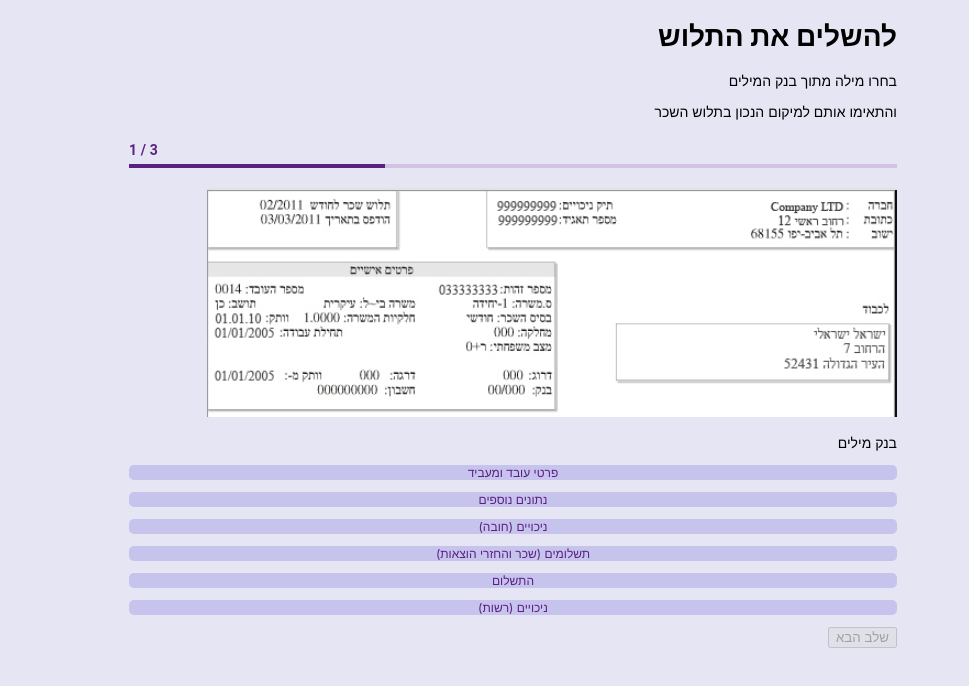
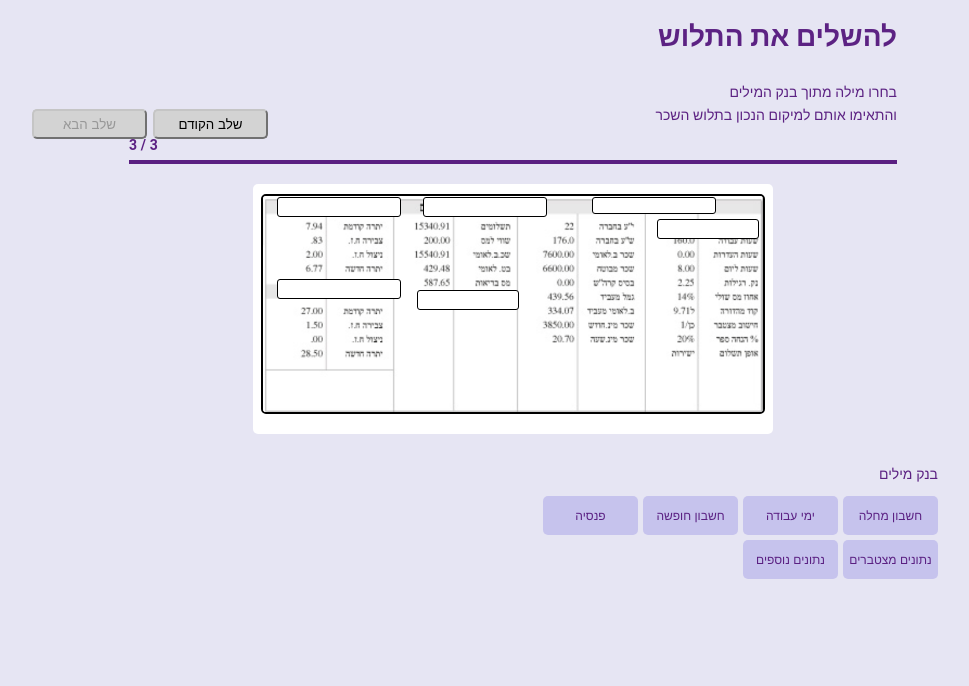
Before and after one commit to RoyDovrat/Financial-Youth-Project, a React (Vite) app in the folder client/: page /stage3 in a window 1280 px wide. Shown: the top 686 px of the page, without its empty margins (127-1096 px from the left). Built offline with nearby package versions, Linux system fonts and the light colour scheme.

Commit message:
stage3 slots

```diff
--- a/client/src/pages/Stage2.tsx
+++ b/client/src/pages/Stage2.tsx
@@ -71,7 +71,7 @@ function Stage2() {
 
   const closeAndCurrentStage = () => {
     dialogRef.current?.close();
-    setSlots([null])
+    setSlots([null, null, null, null, null, null, null])
     setWordBank(INITIAL_WORDS_LIST)
   };
 
--- a/client/src/pages/Stage3.tsx
+++ b/client/src/pages/Stage3.tsx
@@ -5,12 +5,12 @@ import { MouseEvent, useRef, useState } from 'react';
 import { useDrop } from 'react-dnd';
 import { useNavigate } from 'react-router-dom';
 import Word from '../components/Word';
-import employeeAndEmployerDetails from '../images/EmployeeAndEmployerDetails.png';
+import additionalData from '../images/additional data.png';
 import victory from '../images/victory.avif';
-import '../style/Stage2Style.scss';
+import '../style/stage3Style.scss';
 
 
-const STAGE_NUMBER = 1
+const STAGE_NUMBER = 3
 const TOTAL_STAGES = 3
 const PROGRESS = (STAGE_NUMBER / TOTAL_STAGES) * 100;
 
@@ -20,17 +20,17 @@ type WordItem = {
 };
 
 const INITIAL_WORDS_LIST: WordItem[] = [
-  { id: 1, value: 'פרטי עובד ומעביד' },
-  { id: 2, value: 'נתונים נוספים' },
-  { id: 3, value: 'ניכויים (חובה)' },
-  { id: 4, value: 'תשלומים (שכר והחזרי הוצאות)' },
-  { id: 5, value: 'התשלום' },
-  { id: 6, value: 'ניכויים (רשות)' },
+  { id: 1, value: 'חשבון מחלה' },
+  { id: 2, value: 'ימי עבודה' },
+  { id: 3, value: ' חשבון חופשה' },
+  { id: 3, value: 'פנסיה' },
+  { id: 5, value: 'נתונים מצטברים' },
+  { id: 6, value: 'נתונים נוספים' },
 ];
 
 function Stage3() {
   const [wordBank, setWordBank] = useState<WordItem[]>(INITIAL_WORDS_LIST);
-  const [slots, setSlots] = useState<(WordItem | null)[]>([null]);
+  const [slots, setSlots] = useState<(WordItem | null)[]>([null, null, null, null, null, null]);
   const navigate = useNavigate();
 
   const createDrop = (index: number) =>
@@ -63,14 +63,19 @@ function Stage3() {
 
   };
   const closeAndNextStage = () => {
-    navigate('/stage2');
+    navigate('/stage3');
 
   };
 
   const closeAndCurrentStage = () => {
     dialogRef.current?.close();
-    setSlots([null])
+    setSlots([null, null, null, null, null, null])
     setWordBank(INITIAL_WORDS_LIST)
+  };
+
+  const backToPrevStage = () => {
+    navigate('/');
+
   };
 
 
@@ -105,7 +110,7 @@ function Stage3() {
       <div className="payslip-container">
         <div className="payslip-board">
           {/*images of payslip */}
-          <img src={employeeAndEmployerDetails} alt="Employee and Employer Details" className="employee-details-image" />
+          <img src={additionalData} alt="additionalData" className="additionalData-image" />
 
           {/*areas to drop the suitable words */}
           {slots.map((slot, index) => {
@@ -142,7 +147,7 @@ function Stage3() {
           </div>
         </div>
       </dialog>
-
+      <button className="prev-stage-button" onClick={backToPrevStage}>שלב הקודם</button>
       <button className="next-stage-button" onClick={open} disabled={slots.some((slot) => slot === null)}>שלב הבא</button>
     </div>
   );
--- a/client/src/style/stage3Style.scss
+++ b/client/src/style/stage3Style.scss
@@ -4,7 +4,6 @@
         margin-bottom: 30px;
         color: #54177cf2;
     }
-
 
     .instructions {
         color: #54177cf2;
@@ -14,71 +13,72 @@
 
     .slot-0 {
         position: absolute;
-        border-radius: 12px;
-        width: 160px;
-        height: 30px;
-        top: 55px;
-        right: -71px;
-        border: 2px solid blue;
-        background-color: blue;
+        border-radius: 3px;
+        width: 122px;
+        height: 18px;
+        top: 95px;
+        right: 372px;
+        border: 1px solid black;
+        background-color: white;
     }
+
 
     .slot-1 {
         position: absolute;
-        bottom: 55px;
-        right: -71px;
-        border-radius: 12px;
-        height: 30px;
-        width: 160px;
-        border: 2px solid purple;
-        background-color: purple;
+        bottom: 195px;
+        right: 14px;
+        border-radius: 3px;
+        height: 18px;
+        width: 100px;
+        border: 1px solid black;
+        background-color: white;
     }
+
 
     .slot-2 {
         position: absolute;
-        top: 161px;
-        right: 340px;
-        border-radius: 12px;
-        height: 30px;
-        width: 160px;
-        border: 2px solid green;
-        background-color: green;
+        top: 13px;
+        right: 372px;
+        border-radius: 3px;
+        height: 18px;
+        width: 122px;
+        border: 1px solid black;
+        background-color: white;
     }
 
     .slot-3 {
         position: absolute;
-        top: 202px;
-        right: -71px;
-        border-radius: 12px;
-        height: 30px;
-        width: 160px;
-        border: 2px solid darkgoldenrod;
-        background-color: darkgoldenrod;
+        top: 106px;
+        right: 254px;
+        border-radius: 3px;
+        height: 18px;
+        width: 100px;
+        border: 1px solid black;
+        background-color: white;
     }
+
 
     .slot-4 {
         position: absolute;
-        bottom: -18px;
-        right: 340px;
-        border-radius: 12px;
-        height: 30px;
-        width: 160px;
-        border: 2px solid lightblue;
-        background-color: lightblue;
-
+        top: 13px;
+        right: 226px;
+        border-radius: 3px;
+        height: 18px;
+        width: 122px;
+        border: 1px solid black;
+        background-color: white;
     }
 
     .slot-5 {
         position: absolute;
-        bottom: 55px;
-        right: 340px;
-        border-radius: 12px;
-        height: 30px;
-        width: 160px;
-        border: 2px solid green;
-        background-color: green;
+        top: 13px;
+        right: 57px;
+        border-radius: 3px;
+        height: 15px;
+        width: 122px;
+        border: 1px solid black;
+        background-color: white;
     }
-
 
     .payslip-slot {
         //border: 2px solid #54177cf2;
@@ -126,8 +126,7 @@
         border-radius: 5px;
         position: relative;
         background-color: white;
-        /*width: 100%;*/
-        max-width: 400px;
+        max-width: 500px;
         height: auto;
         margin: auto;
         display: flex;
@@ -136,65 +135,14 @@
 
     }
 
-    .employee-details-image {
+    .additionalData-image {
         position: relative;
         max-width: 100%;
-        border: 2px solid blue;
-        filter: blur(1px);
+        border: 2px solid black;
         margin-bottom: 10px;
-
+        border-radius: 5px;
     }
 
-    .payments-image {
-        max-width: 70%;
-        margin-left: 30%;
-        margin-top: -8px;
-        border: 2px solid darkgoldenrod;
-        filter: blur(1px);
-    }
-
-
-    .mandatoryDeductions-image {
-        max-width: 25%;
-        margin-top: -180px;
-        border: 2px solid green;
-        margin-right: 301px;
-        filter: blur(1px);
-    }
-
-    .additionalData-image {
-        max-width: 70%;
-        margin-top: 2px;
-        border: 2px solid purple;
-        filter: blur(1px);
-        align-self: flex-start;
-        margin-left: 118px;
-
-    }
-
-    .salary-image {
-        max-width: 25%;
-        margin-top: -123px;
-        margin-right: 297px;
-        filter: blur(1px);
-    }
-
-    .deductionsAllowed-image {
-        max-width: 25%;
-        margin-top: 4px;
-        border: 2px solid green;
-        margin-right: 301px;
-        filter: blur(1px);
-    }
-
-    .payment-image {
-        max-width: 25%;
-        margin-top: 3px;
-        border: 2px solid lightblue;
-        margin-right: 301px;
-        filter: blur(1px);
-
-    }
 
     dialog {
         padding: 0;
@@ -249,6 +197,22 @@
 
     }
 
+    .prev-stage-button {
+        position: absolute;
+        left: 345px;
+        top: 109px;
+        background-color: lightgray;
+        border-color: #c5c5c5;
+        border-radius: 5px;
+        min-width: 115px;
+        min-height: 30px;
+        margin-inline: -65px;
+
+        &:hover {
+            background-color: gray; // Darker color on hover
+        }
+    }
+
     .next-stage-button {
         position: absolute;
         left: 224px;
```
